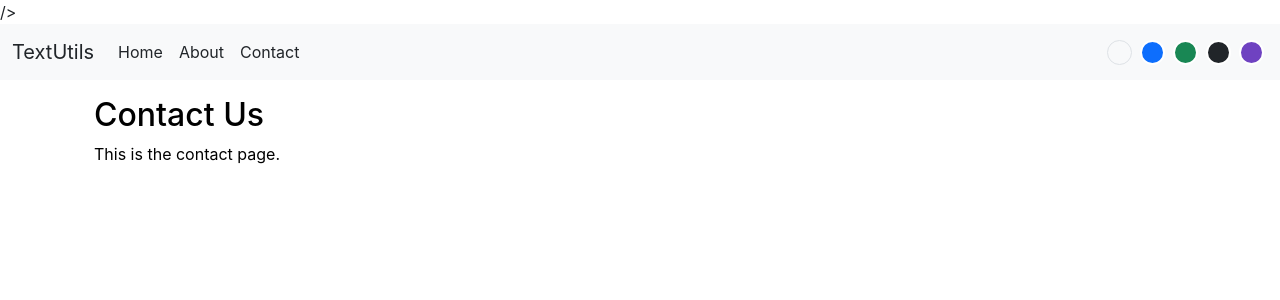
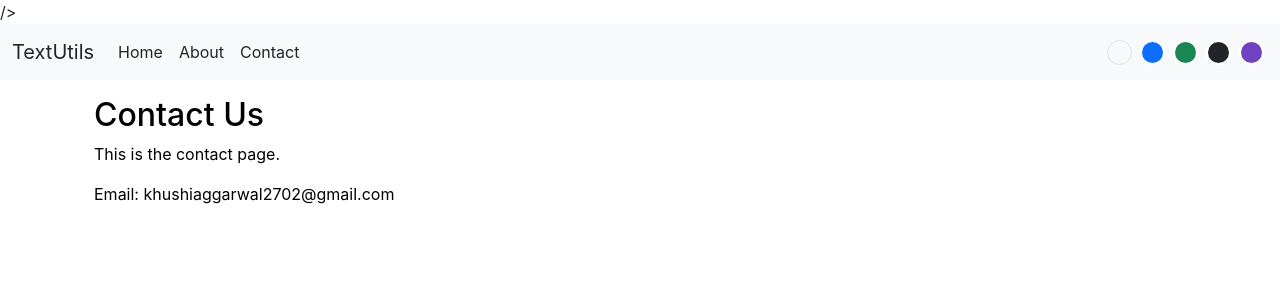
Before and after one commit to Khushi27-agg/textutils, a React (Create React App) app in the folder my-react-app/: page /contact in a window 1280 px wide. Shown: the top 300 px of the page. Built offline with nearby package versions, Linux system fonts and the light colour scheme.

Commit message:
Add email information to Contact component
Added email contact information to the Contact component.

```diff
--- a/my-react-app/src/components/Contact.js
+++ b/my-react-app/src/components/Contact.js
@@ -7,6 +7,7 @@ export default function Contact(props) {
       }}>
       <h2>Contact Us</h2>
       <p>This is the contact page.</p>
+      <p>Email: khushiaggarwal2702@gmail.com</p>
     </div>
   );
 }
```
